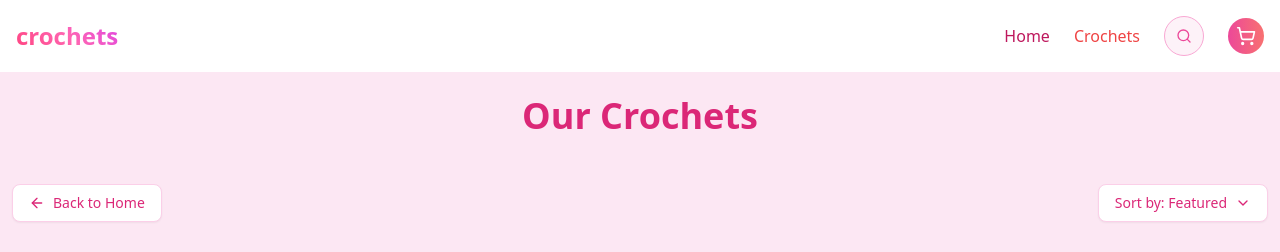
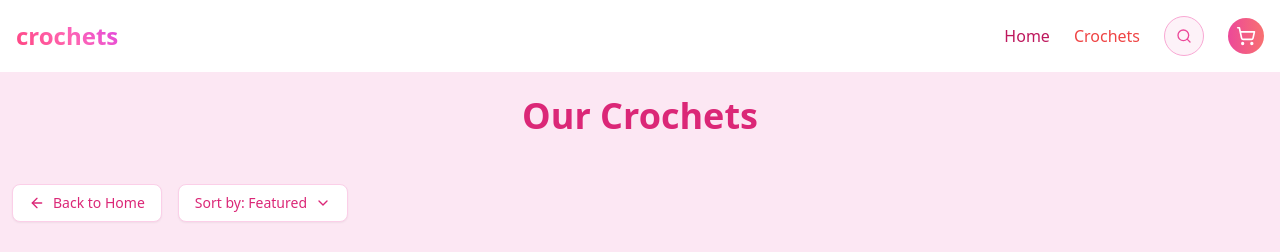
Before and after one commit to sarmadcodes/crochs, a React (Vite) app: page / in a window 1280 px wide. Both pictures are taken after a click on the button "Crochets". Shown: the top 252 px of the page. Built offline with nearby package versions, Linux system fonts and the light colour scheme; grey boxes are pictures that could not be loaded.

Commit message:
Update ProductsSection.tsx

```diff
--- a/src/sections/ProductsSection.tsx
+++ b/src/sections/ProductsSection.tsx
@@ -41,6 +41,7 @@
 
         {/* Sort and Back to Home Container */}
         <div className="products-sort-container flex flex-col sm:flex-row justify-between items-center mb-8 relative mt-6 md:mt-2 space-y-4 sm:space-y-0">
+          <div className="flex items-center space-x-4 w-full sm:w-auto justify-between sm:justify-start">
             {/* Back to Home Button */}
             <button
               onClick={goBack}
@@ -95,6 +96,7 @@
               )}
             </div>
           </div>
+        </div>
 
         <div className="products-grid grid grid-cols-2 sm:grid-cols-2 lg:grid-cols-3 gap-3 md:gap-8">
           {sortedProducts.map((product) => (
```
Lines whose indentation alone changed are shown as unchanged.
